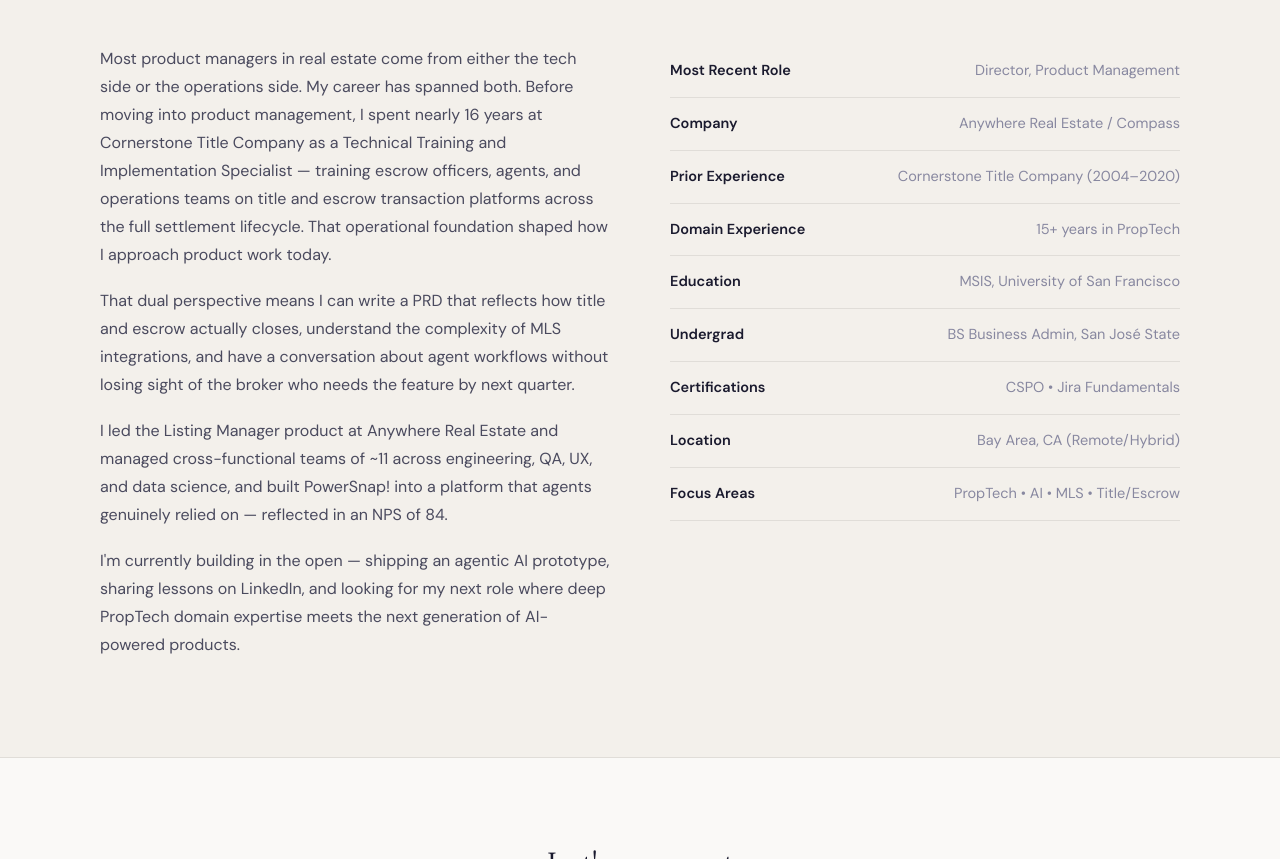
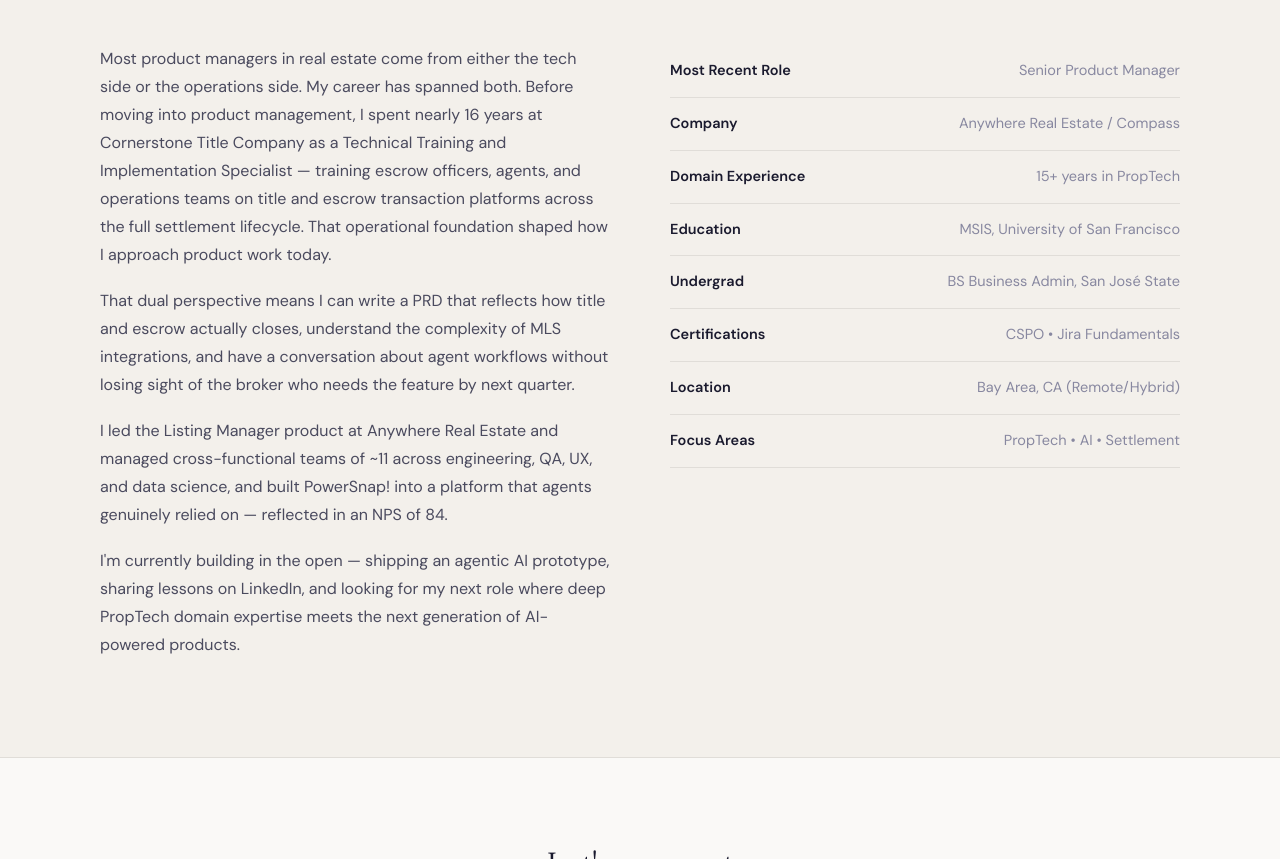
Before and after one commit to hectorm258/portfolio, a plain HTML site: page index.html in a window 1280 px wide. Shown: the part 3143-4002 px from the top of the page. Drawn offline with Linux system fonts and the light colour scheme.

Commit message:
Add files via upload

```diff
--- a/index.html
+++ b/index.html
@@ -448,15 +448,11 @@
         <ul class="credential-list">
           <li>
             <span class="cred-label">Most Recent Role</span>
-            <span class="cred-value">Director, Product Management</span>
+            <span class="cred-value">Senior Product Manager</span>
           </li>
           <li>
             <span class="cred-label">Company</span>
             <span class="cred-value">Anywhere Real Estate / Compass</span>
-          </li>
-          <li>
-            <span class="cred-label">Prior Experience</span>
-            <span class="cred-value">Cornerstone Title Company (2004–2020)</span>
           </li>
           <li>
             <span class="cred-label">Domain Experience</span>
@@ -480,7 +476,7 @@
           </li>
           <li>
             <span class="cred-label">Focus Areas</span>
-            <span class="cred-value">PropTech &bull; AI &bull; MLS &bull; Title/Escrow</span>
+            <span class="cred-value">PropTech &bull; AI &bull; Settlement</span>
           </li>
         </ul>
       </div>
```
